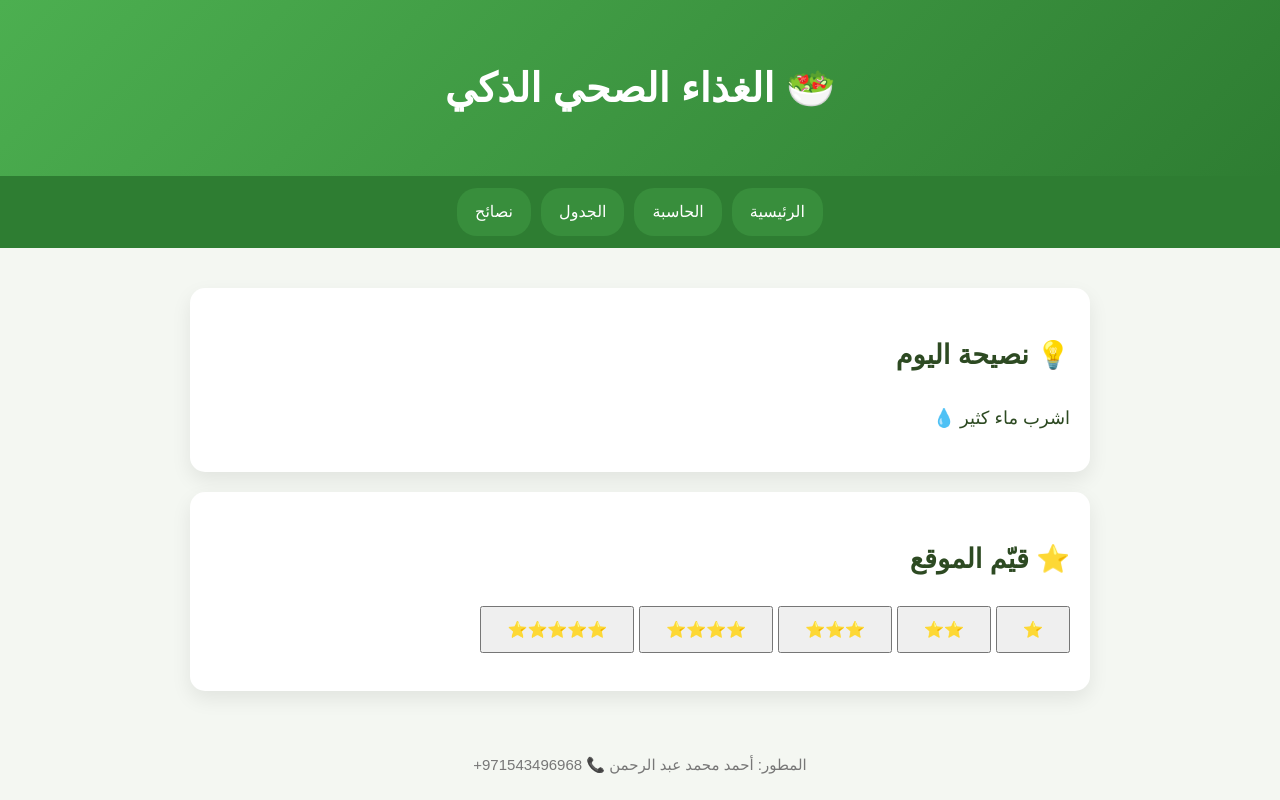
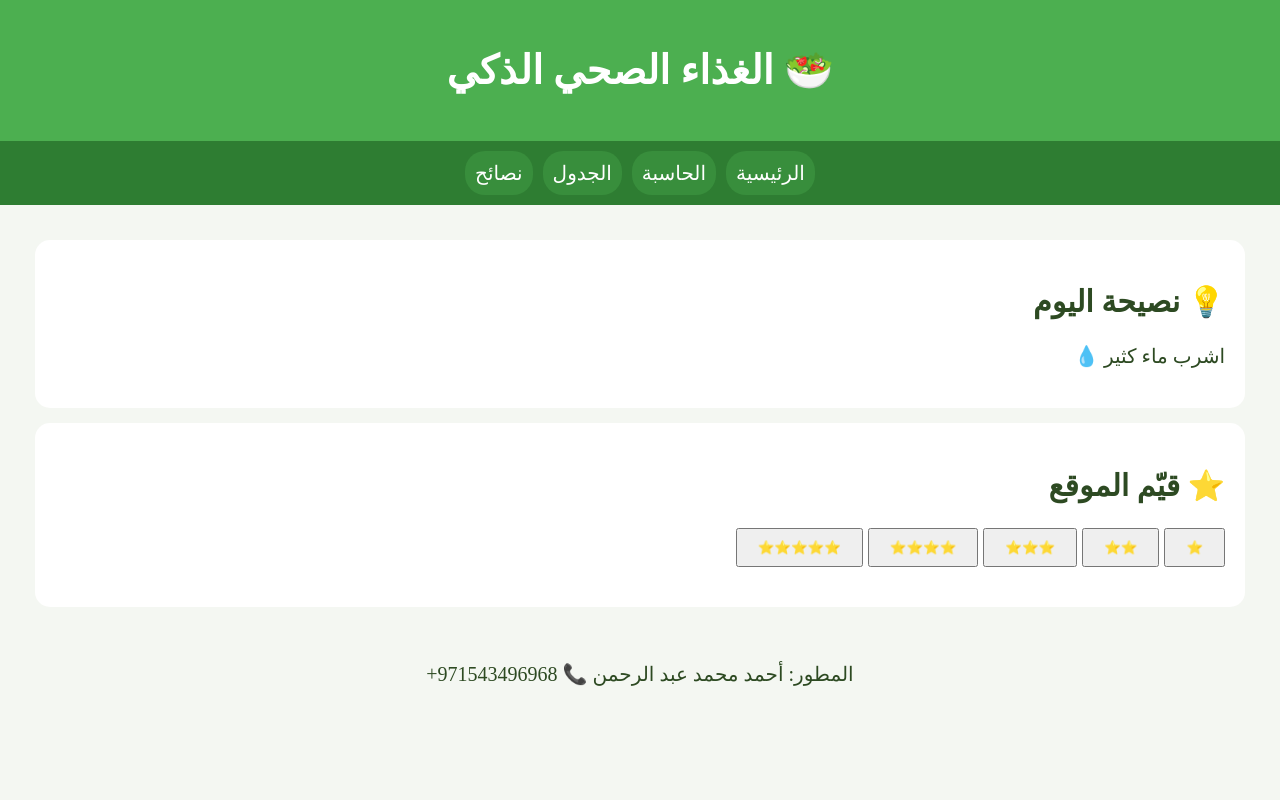
Before and after one commit to Dev-ahmedsiii/healthy-life-ahmed, a website: page public/home.html in a window 1280 px wide. Drawn offline with Linux system fonts and the light colour scheme.

Commit message:
Update style.css

```diff
--- a/public/style.css
+++ b/public/style.css
@@ -1,72 +1,8 @@
-body{
-margin:0;
-font-family:"Cairo",sans-serif;
-background:#f4f7f2;
-color:#2d4a22;
-font-size:20px; /* 👈 كبرناه */
-line-height:1.8;
-}
-
-header{
-background:linear-gradient(135deg,#4caf50,#2e7d32);
-color:white;
-text-align:center;
-padding:25px;
-}
-
-nav{
-display:flex;
-justify-content:center;
-flex-wrap:wrap;
-gap:10px;
-background:#2e7d32;
-padding:12px;
-}
-
-nav a{
-color:white;
-text-decoration:none;
-background:#388e3c;
-padding:10px 18px;
-border-radius:20px;
-font-size:16px;
-}
-
-.container{
-max-width:900px;
-margin:auto;
-padding:20px;
-}
-
-.card{
-background:white;
-padding:20px;
-border-radius:15px;
-margin:20px 0;
-box-shadow:0 8px 20px rgba(0,0,0,.08);
-font-size:18px;
-}
-
-input{
-width:100%;
-padding:12px;
-font-size:16px;
-margin:8px 0;
-}
-
-button{
-padding:12px 25px;
-font-size:16px;
-}
-
-.footer{
-text-align:center;
-padding:20px;
-font-size:15px;
-color:#777;
-}
-
-/* موبايل */
-@media(max-width:600px){
-body{font-size:18px}
-}
+body{margin:0;font-family:"Cairo";background:#f4f7f2;color:#2d4a22;font-size:20px}
+header{background:#4caf50;color:white;text-align:center;padding:20px}
+nav{display:flex;justify-content:center;gap:10px;background:#2e7d32;padding:10px}
+nav a{color:white;text-decoration:none;background:#388e3c;padding:10px;border-radius:20px}
+.container{padding:20px}
+.card{background:white;padding:20px;margin:15px;border-radius:15px}
+button{padding:10px 20px}
+.footer{text-align:center;padding:20px}
```
